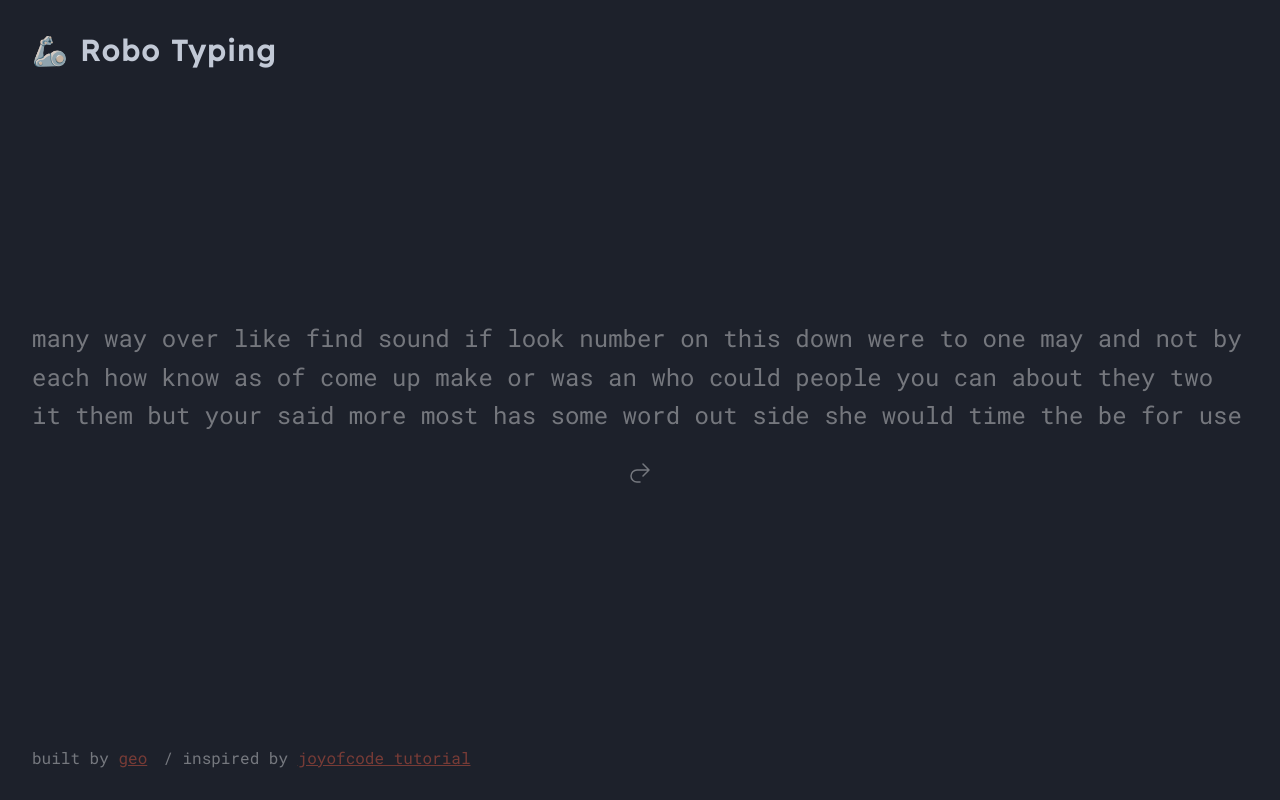
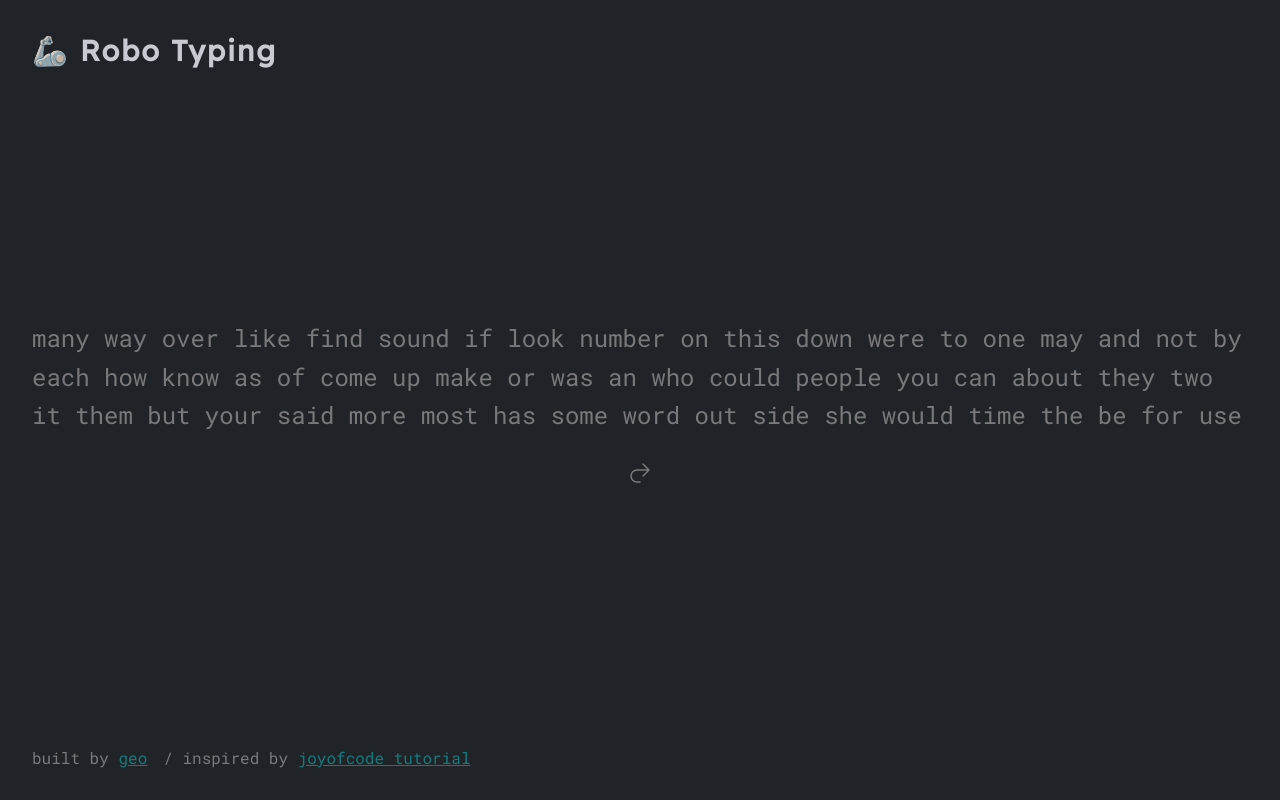
Before and after one commit to GeoGeorgeous/typing, a SvelteKit app: page / in a window 1280 px wide. Built offline with nearby package versions, Linux system fonts and the light colour scheme.

Commit message:
modify color theme

```diff
--- a/src/styles/app.sass
+++ b/src/styles/app.sass
@@ -9,10 +9,10 @@
   box-sizing: border-box
 
 :root
-  --primary: tomato
-  --fg-100: hsl(220 20% 98%)
-  --fg-200: hsl(220 20% 80%)
-  --bg-100: hsl(220 20% 14%)
+  --primary: aqua
+  --fg-100: hsl(220 10% 98%)
+  --fg-200: hsl(220 10% 80%)
+  --bg-100: hsl(220 10% 14%)
 
 html,
 body,
```
